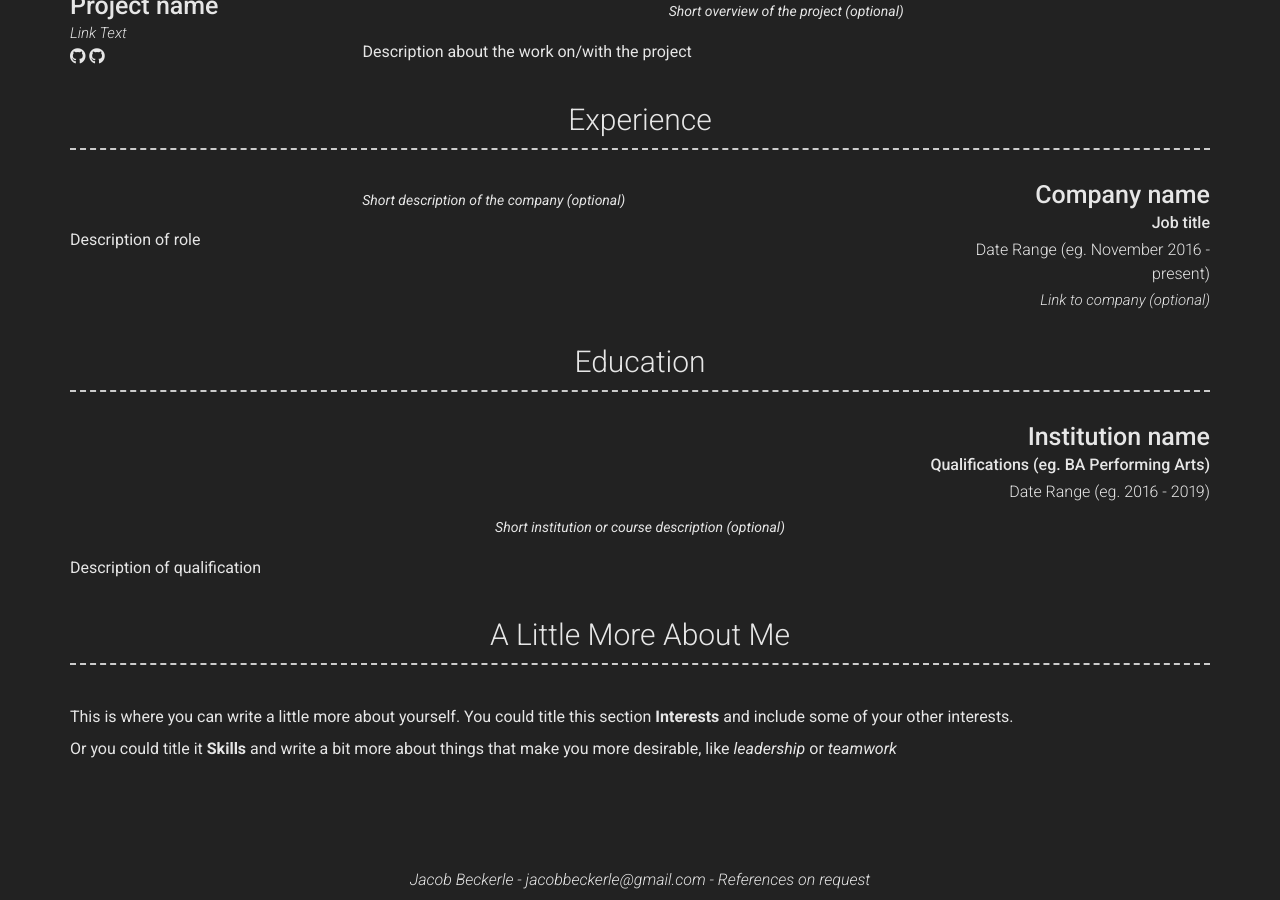
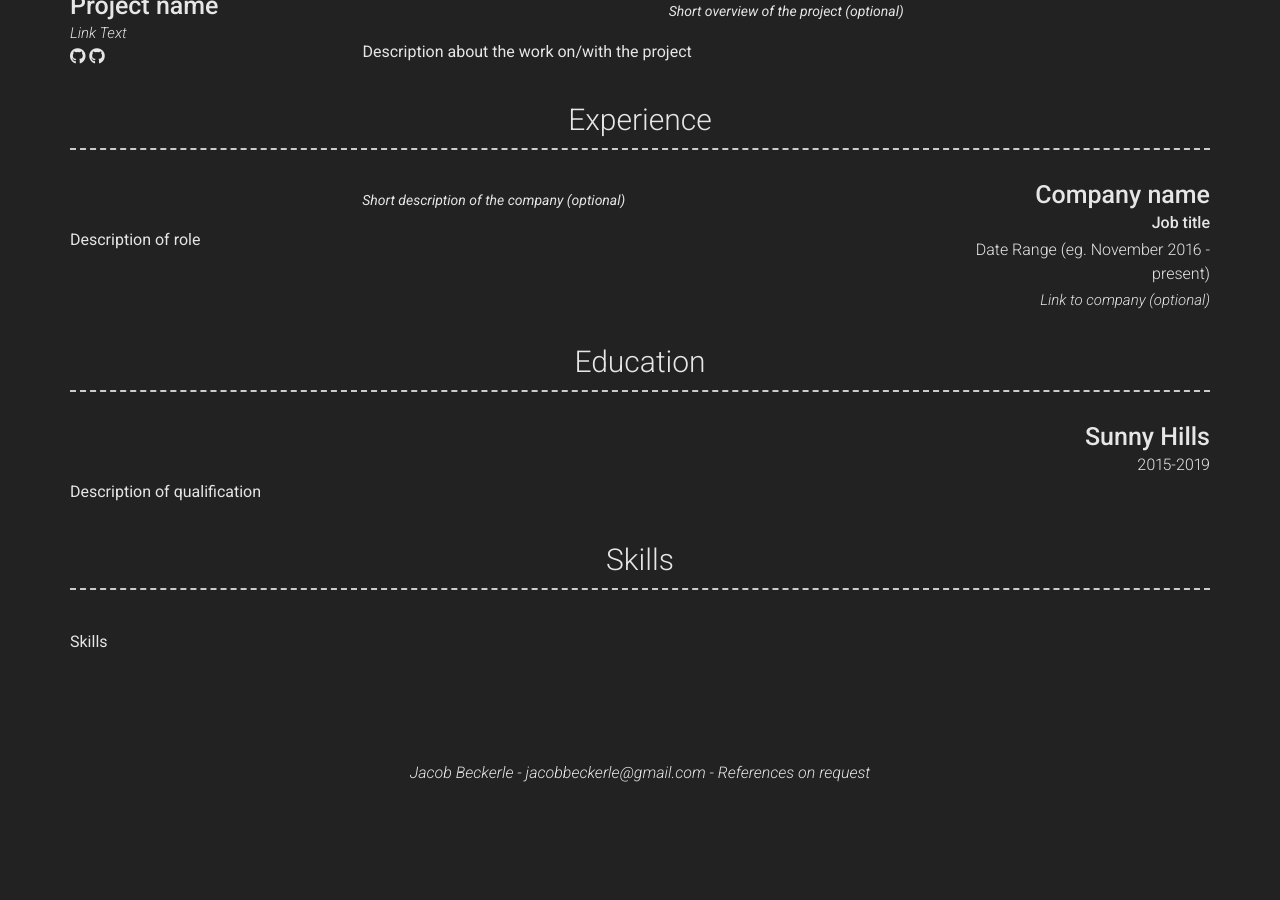
Before and after one commit to ManfredRichthofen/Resume, a Jekyll site: the page built from index.md, in a window 1280 px wide and 900 px high, scrolled down 1075 px. Built offline with Jekyll 4.4.1, drawn with Linux system fonts in a browser that asks for light colours; nearby versions of some CDN libraries; after the commit the page ends 1868 px from its top, so only the background shows below that.

Commit message:
Update _config.yml

```diff
--- a/_config.yml
+++ b/_config.yml
@@ -97,19 +97,17 @@ content:
     layout: list
     content:
       - layout: top-right
-        title: Institution name
-        sub_title: Qualifications (eg. BA Performing Arts)
-        caption: Date Range (eg. 2016 - 2019)
-        quote: >
-          Short institution or course description (optional)
+        title: Sunny Hills
+        sub_title:
+        caption: 2015-2019
+      #  quote: >
+          # Short institution or course description (optional)
         description: | # this will include new lines to allow paragraphs
           Description of qualification
-  - title: A Little More About Me
+  - title: Skills
     layout: text
     content: | # this will include new lines to allow paragraphs
-      This is where you can write a little more about yourself. You could title this section **Interests** and include some of your other interests.
-
-      Or you could title it **Skills** and write a bit more about things that make you more desirable, like *leadership* or *teamwork*
+      Skills
 
 # Footer
 footer_show_references: true
```
